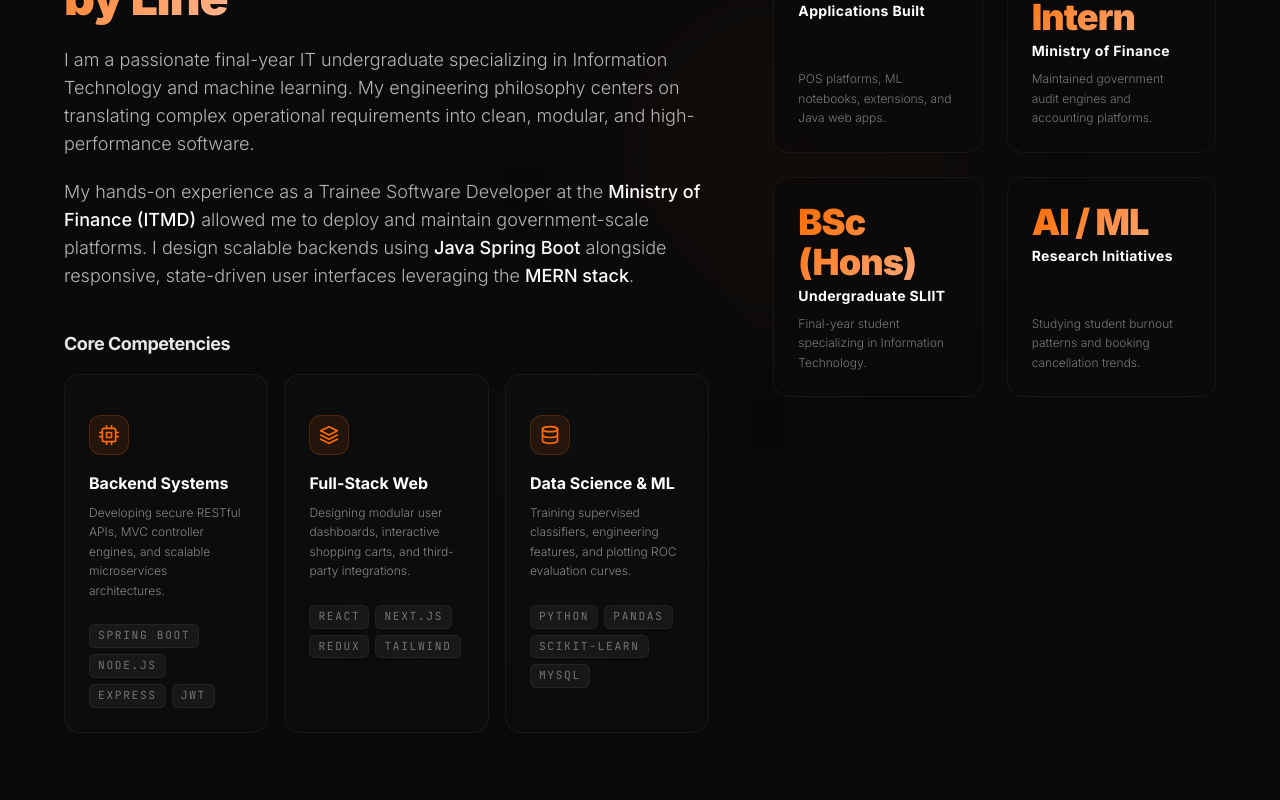
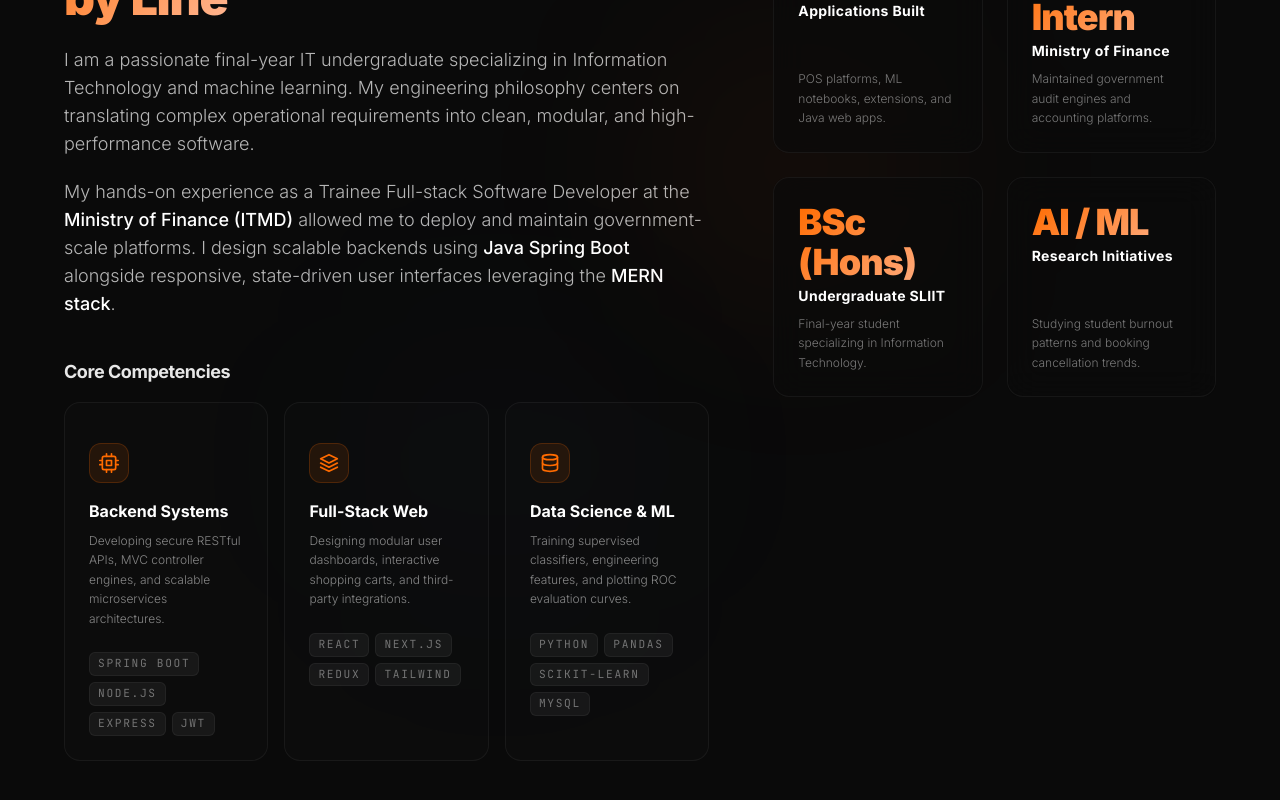
Before and after one commit to Viduraz/new-portfolio-viduz, a Next.js app: page / in a window 1280 px wide. Shown: the part 1076-1876 px from the top of the page. Built offline with nearby package versions, Linux system fonts and the light colour scheme.

Commit message:
feat: add CV page and About section with internship details modal

```diff
--- a/components/About.tsx
+++ b/components/About.tsx
@@ -113,7 +113,7 @@ export default function About() {
                   I am a passionate final-year IT undergraduate specializing in Information Technology and machine learning. My engineering philosophy centers on translating complex operational requirements into clean, modular, and high-performance software.
                 </p>
                 <p>
-                  My hands-on experience as a Trainee Software Developer at the <strong className="text-white font-medium">Ministry of Finance (ITMD)</strong> allowed me to deploy and maintain government-scale platforms. I design scalable backends using <strong className="text-white font-medium">Java Spring Boot</strong> alongside responsive, state-driven user interfaces leveraging the <strong className="text-white font-medium">MERN stack</strong>.
+                  My hands-on experience as a Trainee Full-stack Software Developer at the <strong className="text-white font-medium">Ministry of Finance (ITMD)</strong> allowed me to deploy and maintain government-scale platforms. I design scalable backends using <strong className="text-white font-medium">Java Spring Boot</strong> alongside responsive, state-driven user interfaces leveraging the <strong className="text-white font-medium">MERN stack</strong>.
                 </p>
               </div>
             </Reveal>
--- a/components/MofInternshipModal.tsx
+++ b/components/MofInternshipModal.tsx
@@ -124,7 +124,7 @@ export default function MofInternshipModal({ isOpen, onClose }: MofInternshipMod
                   <div>
                     <span className="font-mono-label text-[#3b82f6] text-xs">Professional Experience</span>
                     <h1 className="text-2xl sm:text-4xl font-black text-white tracking-tight mt-1">
-                      Trainee Software Developer Intern
+                      Trainee Full-stack Software Developer Intern
                     </h1>
                   </div>
                 </div>
--- a/public/cv.html
+++ b/public/cv.html
@@ -960,7 +960,7 @@
           </div>
           <p class="about-text">
             Final-year <strong>BSc. (Hons) Information Technology</strong> undergraduate at SLIIT, specializing in
-            <strong>Software Engineering &amp; AI/ML</strong>.
+            <strong>Information Technology &amp; AI/ML</strong>.
             Delivered production-grade systems across government and private sectors using Java Spring Boot, MERN stack,
             and Microservices architecture.
             Open to <strong>Junior / Full Stack Developer</strong> roles — remote or on-site — ready to contribute from
```
